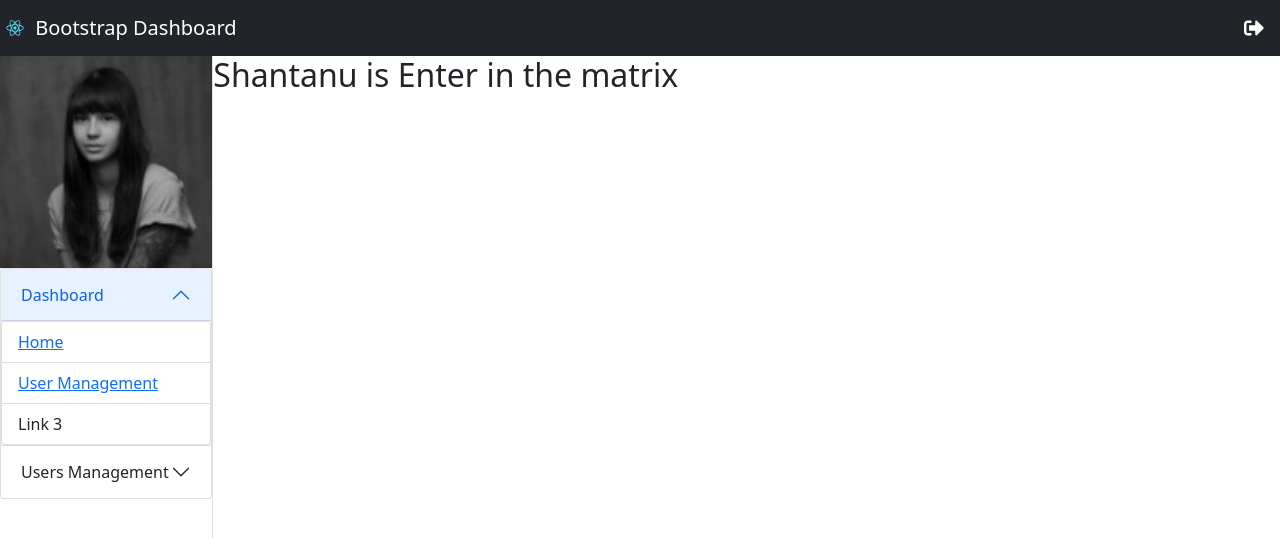
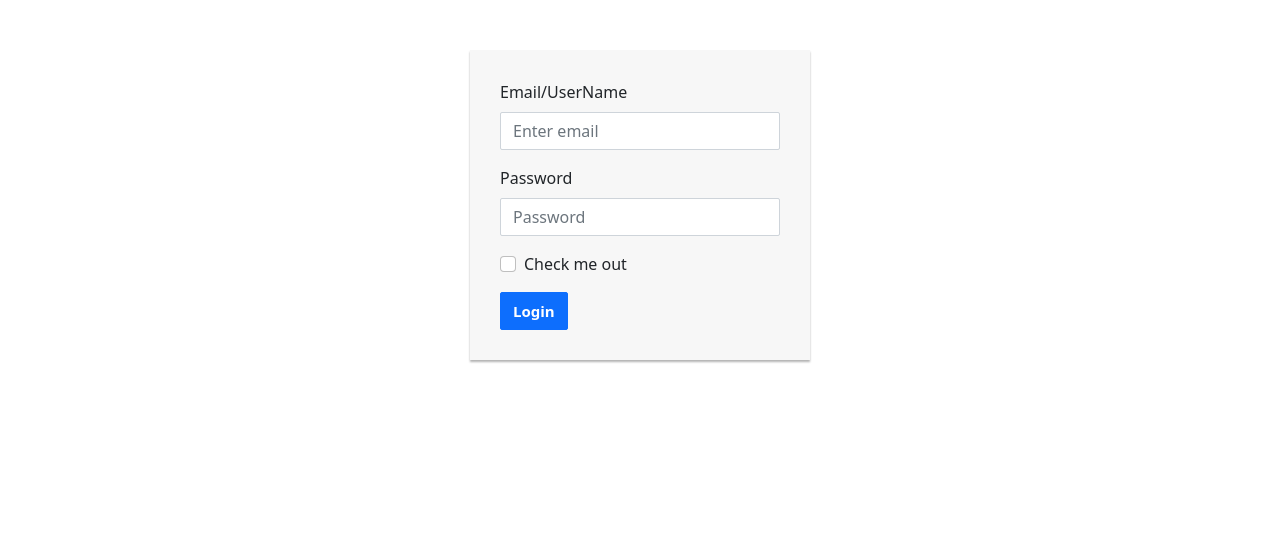
Before and after one commit to umbrashia/admin-lite-3, a React (Create React App) app: page / in a window 1280 px wide. Shown: the top 538 px of the page. Built offline with nearby package versions, Linux system fonts and the light colour scheme.

Commit message:
login form built

```diff
--- a/src/App.css
+++ b/src/App.css
@@ -115,9 +115,41 @@ div.col-xs-9 {
     border-top-right-radius: 0;
 }
 
-.slide-panel .list-group-item.active a {
+.slide-panel .list-group a {
+    text-decoration: none;
+}
+
+.login-form {
+    width: 340px;
+    margin: 50px auto;
+}
+
+.login-form form {
+    margin-bottom: 15px;
+    background: #f7f7f7;
+    box-shadow: 0px 2px 2px rgba(0, 0, 0, 0.3);
+    padding: 30px;
+}
+
+.login-form h2 {
+    margin: 0 0 15px;
+}
+
+.login-form .form-control,
+.login-form .btn {
+    min-height: 38px;
+    border-radius: 2px;
+}
+
+.login-form .btn {
+    font-size: 15px;
+    font-weight: bold;
+}
+
+
+/* .slide-panel .list-group-item.active a {
     color: #fff;
-}
+} */
 
 @keyframes App-logo-spin {
     from {
--- a/src/App.tsx
+++ b/src/App.tsx
@@ -5,8 +5,8 @@ import { Navbar, Container, Row, Col, Nav, Accordion, Card, ListGroup } from 're
 import { Link, Route, BrowserRouter, Switch } from 'react-router-dom';
 import { FontAwesomeIcon } from '@fortawesome/react-fontawesome';
 import { faSignOutAlt } from '@fortawesome/free-solid-svg-icons'
-import Dashboard from './components/dashboard/Dashboard';
 import UserList from './components/user/UserList';
+import Home from './components/home/Home';
 
 class App extends React.Component<{}, { height: any, topHeaderHeight: any, mainPartHeight: any }> {
 
@@ -67,12 +67,16 @@ class App extends React.Component<{}, { height: any, topHeaderHeight: any, mainP
                         <Accordion.Body className="p-0">
                           <ListGroup >
                             {/* defaultActiveKey="#link1" */}
-                            <ListGroup.Item href="/">
-                              <Link to="/">Home</Link>
-                            </ListGroup.Item>
-                            <ListGroup.Item href="/users-list">
-                              <Link to="/users-list">User Management</Link>
-                            </ListGroup.Item>
+                            <Link to="/">
+                              <ListGroup.Item href="/">
+                                Home
+                              </ListGroup.Item>
+                            </Link>
+                            <Link to="/users-list">
+                              <ListGroup.Item href="/users-list">
+                                User Management
+                              </ListGroup.Item>
+                            </Link>
                             <ListGroup.Item href="#!">
                               Link 3
                             </ListGroup.Item>
@@ -100,7 +104,7 @@ class App extends React.Component<{}, { height: any, topHeaderHeight: any, mainP
 
                 <Switch>
                   <Route exact path="/">
-                    <Dashboard />
+                    <Home />
                   </Route>
                   <Route exact path="/users-list">
                     <UserList />
--- /dev/null
+++ b/src/components/home/Home.tsx
@@ -0,0 +1,18 @@
+import React from "react";
+
+
+
+
+class Home extends React.Component<{}, { value: any }>{
+
+    render() {
+        return (
+            <div>
+                <h2>Home Is Calling sweet HOME</h2>
+            </div>
+        );
+    }
+}
+
+
+export default Home;
--- /dev/null
+++ b/src/components/login/Login.tsx
@@ -0,0 +1,36 @@
+import React from "react";
+import { Button, Container, Form } from "react-bootstrap";
+
+
+
+
+class Login extends React.Component {
+
+    render() {
+        return (
+            <div className="login-form">
+                <Form>
+                    <Form.Group className="mb-3" controlId="formBasicEmail">
+                        <Form.Label>Email/UserName</Form.Label>
+                        <Form.Control type="text" placeholder="Enter email" />
+
+                    </Form.Group>
+
+                    <Form.Group className="mb-3" controlId="formBasicPassword">
+                        <Form.Label>Password</Form.Label>
+                        <Form.Control type="password" placeholder="Password" />
+                    </Form.Group>
+                    <Form.Group className="mb-3" controlId="formBasicCheckbox">
+                        <Form.Check type="checkbox" label="Check me out" />
+                    </Form.Group>
+                    <Button variant="primary" type="submit">
+                        Login
+                    </Button>
+                </Form>
+            </div>
+        );
+    }
+}
+
+
+export default Login;
--- a/src/index.tsx
+++ b/src/index.tsx
@@ -1,15 +1,16 @@
 import React from 'react';
 import ReactDOM from 'react-dom';
 import './index.css';
-import App from './App';
+// import App from './App';
 import reportWebVitals from './reportWebVitals';
 import 'bootstrap/dist/css/bootstrap.min.css';
 import './App.css';
+import Login from './components/login/Login';
 
 
 ReactDOM.render(
   <React.StrictMode>
-    <App />
+    <Login />
   </React.StrictMode>,
   document.getElementById('root')
 );
```
